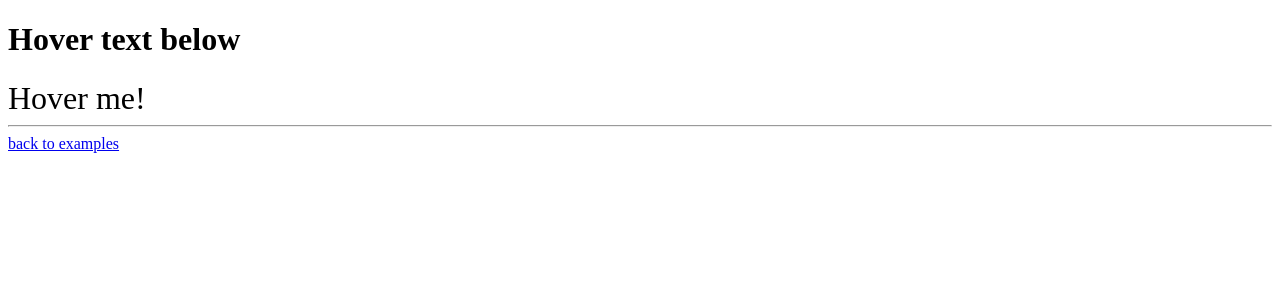
After one commit to Segoletca/flask_edu_project, a Flask app: page /examples/hover/ in a window 1280 px wide. The commit adds this page. Shown: the top 300 px of the page. Run offline with Flask 3, Linux system fonts and the light colour scheme.

Commit message:
Add example hover

```diff
--- a/rest/examples/views.py
+++ b/rest/examples/views.py
@@ -18,3 +18,10 @@ def handle_ping():
     if request.method == "POST":
         return "Pong!"
     return render_template("examples/ping/show_ping.html")
+
+
+@app.route("/hover/", methods=["GET", "POST"], endpoint="hover", )
+def handle_hover():
+    if request.method == "POST":
+        return "I see you!"
+    return render_template("examples/hover/show_hover.html")
--- /dev/null
+++ b/templates/examples/components/footer.html
@@ -0,0 +1,6 @@
+<hr>
+<div>
+  <a href="{{ url_for('examples_app.index') }}">
+    back to examples
+  </a>
+</div>
--- /dev/null
+++ b/templates/examples/hover/show_hover.html
@@ -0,0 +1,19 @@
+{% extends 'base.html' %}
+
+{% block title %}
+  Hover
+{% endblock title %}
+
+{% block body %}
+  <h1>Hover text below</h1>
+
+  <div style="font-size: 200%;">
+    <span
+      hx-post="{{ url_for('examples_app.hover') }}"
+      hx-trigger="mouseenter"
+      hx-swap="outerHTML">
+      Hover me!
+    </span>
+  </div>
+{% include 'examples/components/footer.html' %}
+{% endblock body %}
--- a/templates/examples/index.html
+++ b/templates/examples/index.html
@@ -12,6 +12,11 @@
         Example Ping
       </a>
     </li>
+    <li>
+      <a href="{{ url_for('examples_app.hover') }}">
+        Example Hover
+      </a>
+    </li>
   </ul>
 
   <hr>
```
